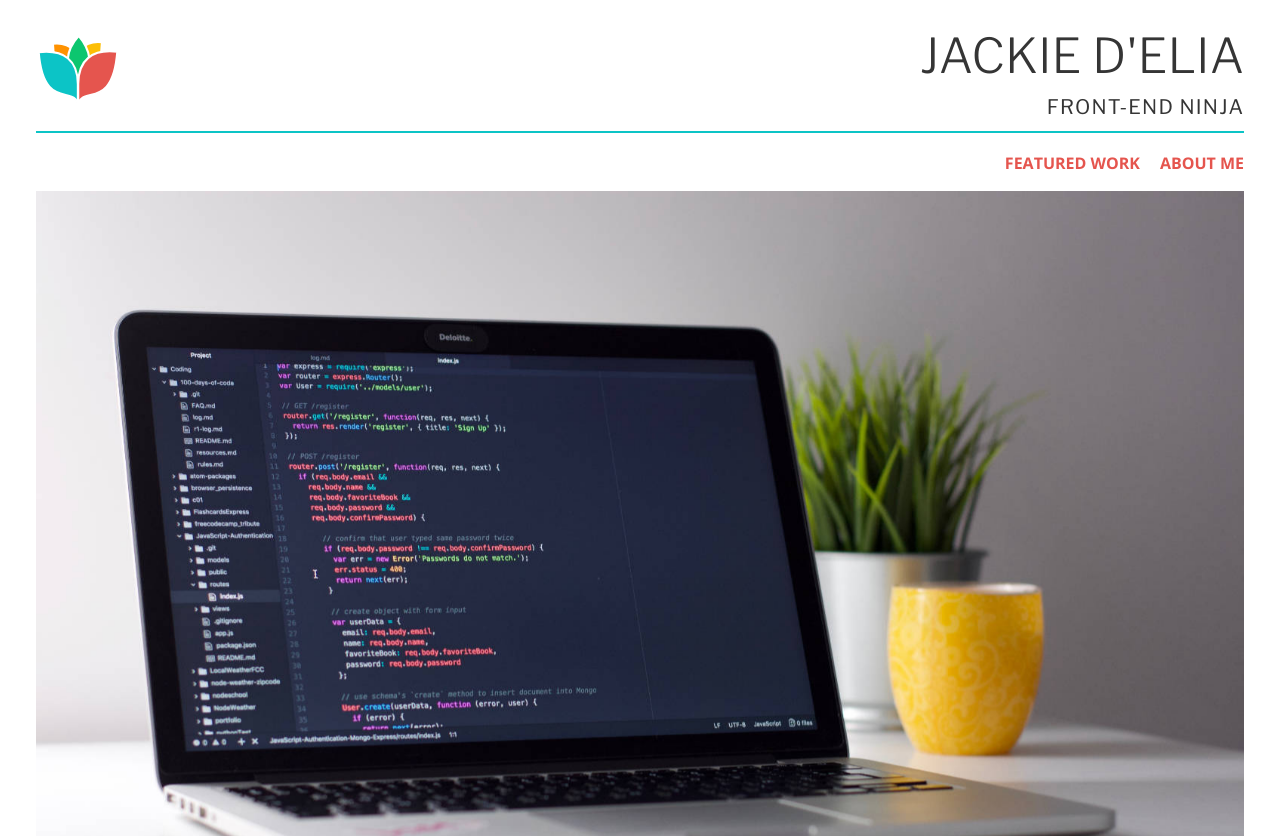
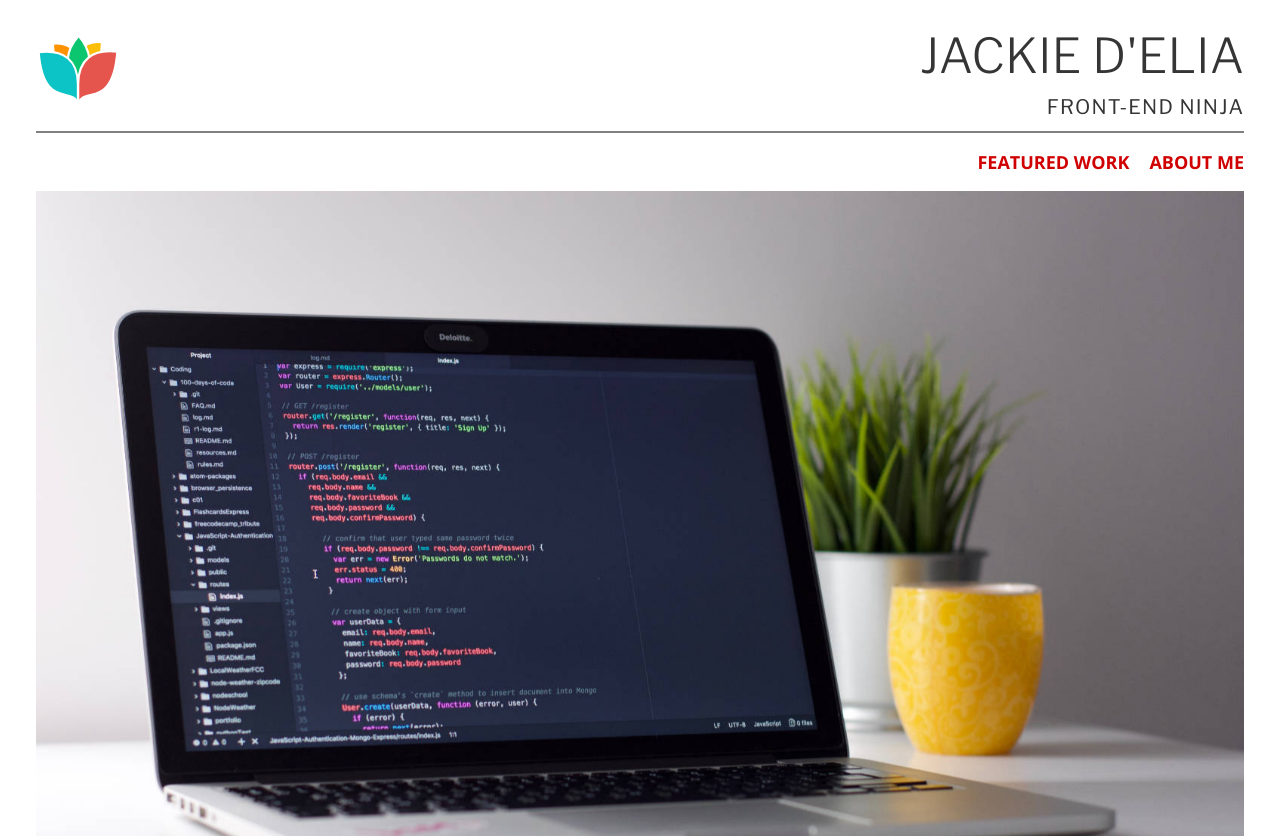
Before and after one commit to jdelia/udacity-portfolio-project, a website: page index.html in a window 1280 px wide. Shown: the top 836 px of the page. Drawn offline with nearby package versions, Linux system fonts and the light colour scheme.

Commit message:
Color tweaks.

```diff
--- a/css/main.css
+++ b/css/main.css
@@ -20,18 +20,19 @@ body {
   font-size: 1.8rem;
   font-family: "Libre Franklin", sans-serif;
   line-height: 1.5;
+  background-color: #fff;
 }
 
 /* --- Links --- */
 a {
-  color: #e5554e;
+  color: #d00000;
   text-decoration: none;
-  border-bottom: 2px solid #e5554e;
+  border-bottom: 2px solid #d00000;
   transition: all 0.3s;
 }
 
 a:visited {
-  color: #e5554e;
+  color: #d00000;
 }
 
 a:hover,
@@ -54,7 +55,7 @@ hr {
 h2,
 h3 {
   clear: both;
-  color: #e5554e;
+  color: #333;
   font-weight: 700;
   font-size: 2.4rem;
   font-family: "Open+Sans", sans-serif;
@@ -99,7 +100,7 @@ h3 {
   justify-content: center;
   align-items: center;
   padding-bottom: 0.5em;
-  border-bottom: 2px solid #0cc4c6;
+  border-bottom: 2px solid gray;
 }
 
 .site-header .logo {
@@ -158,9 +159,9 @@ h3 {
 .main-nav a {
   position: relative;
   padding-bottom: 5px;
-  color: #e5554e;
+  color: #d00000;
   font-weight: bold;
-  font-size: 1.6rem;
+  font-size: 1.8rem;
   text-transform: uppercase;
   text-decoration: none;
   border-color: transparent;
@@ -168,7 +169,7 @@ h3 {
 
 .main-nav a:hover,
 .main-nav a:focus {
-  color: #e5554e;
+  color: #d00000;
 }
 
 .menu a::before {
@@ -178,7 +179,7 @@ h3 {
   left: 0;
   width: 100%;
   height: 3px;
-  background: #e5554e;
+  background: #d00000;
   transform: scale3d(0, 1, 1);
   transition: transform 0.1s;
 }
```
